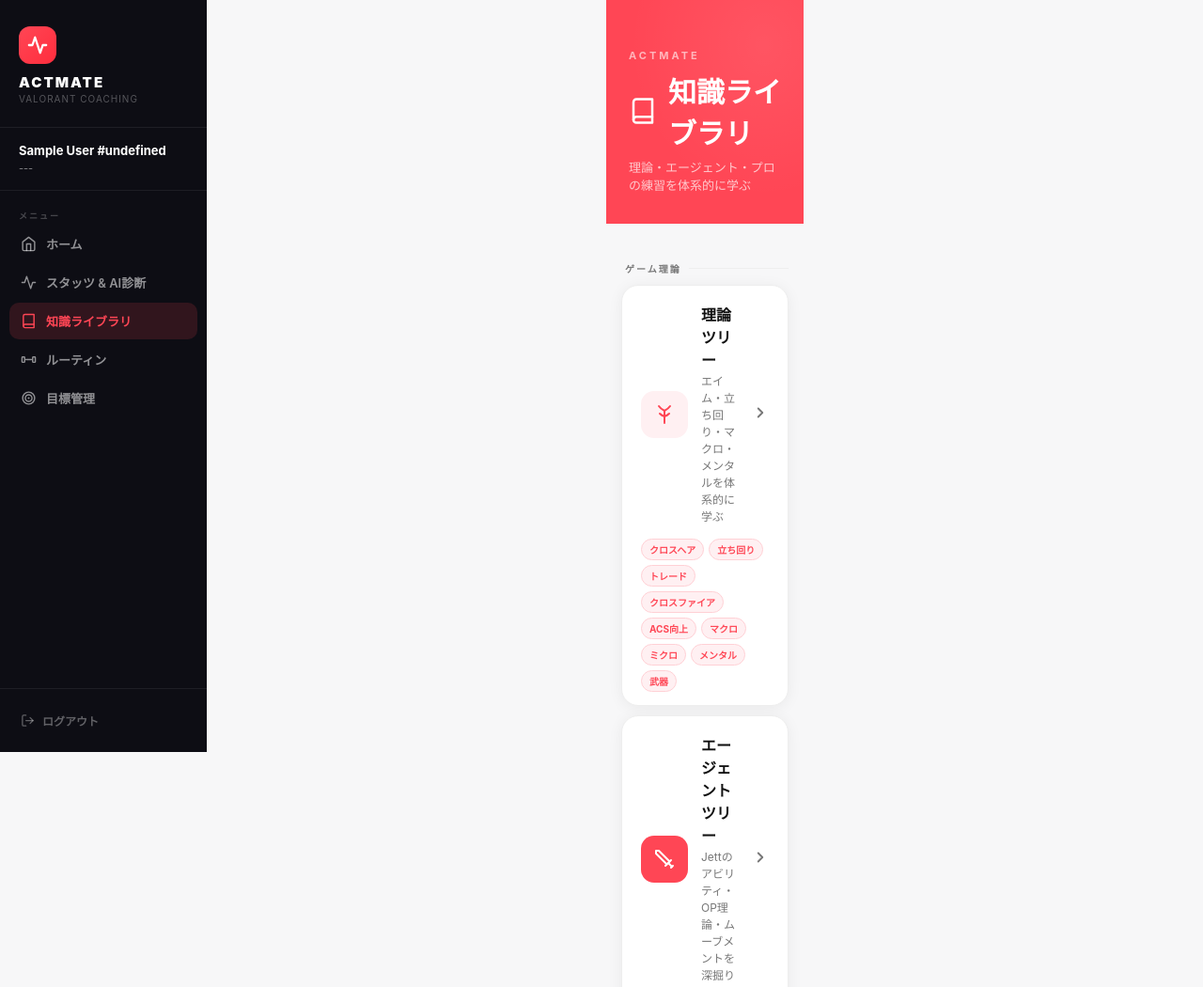
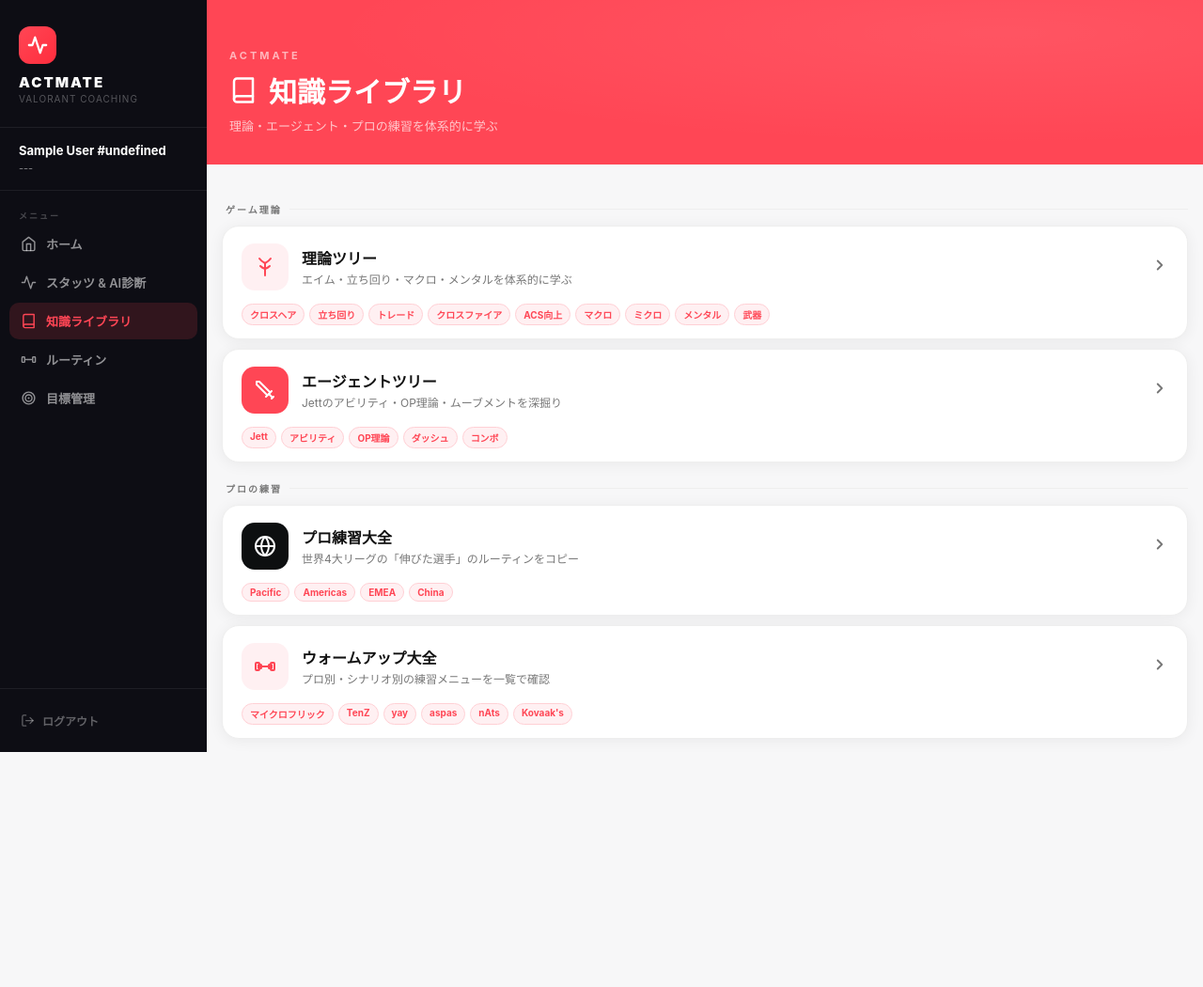
Before and after one commit to codeyou-jp/actmate, a plain HTML site: page knowledge.html in a window 1280 px wide. Shown: the top 1050 px of the page at 94% size. After the commit the page ends 906 px from the top, so only its background shows below. Drawn offline with Linux system fonts and the light colour scheme; no server answers; sample sign-in values are in the browser's storage.

Commit message:
PC版コンテンツ幅修正

```diff
--- a/knowledge.html
+++ b/knowledge.html
@@ -10,7 +10,8 @@
     --border: #eee; --card-shadow: 0 2px 16px rgba(0,0,0,0.06); --off-white: #f7f7f8;
   }
   * { box-sizing: border-box; margin: 0; padding: 0; }
-  body { font-family: -apple-system, BlinkMacSystemFont, 'Segoe UI', sans-serif; background: var(--off-white); color: var(--text); max-width: 430px; margin: 0 auto; min-height: 100vh; }
+  body { font-family: -apple-system, BlinkMacSystemFont, 'Segoe UI', sans-serif; background: var(--off-white); color: var(--text); min-height: 100vh; }
+  @media(min-width:769px){ .hero{padding:28px 32px 24px;} .section{padding:20px 32px;} }
   .hero { background: var(--red); padding: 52px 24px 32px; position: relative; overflow: hidden; }
   .hero::before { content: ''; position: absolute; inset: 0; background: radial-gradient(ellipse at 80% 20%, rgba(255,255,255,0.08) 0%, transparent 60%); }
   .hero-label { font-size: 11px; font-weight: 700; letter-spacing: 3px; color: rgba(255,255,255,0.6); text-transform: uppercase; margin-bottom: 8px; }
@@ -101,6 +102,14 @@
   /* ボトムナビ修正 */
   .bottom-nav{display:none!important;}
   @media(max-width:768px){.bottom-nav{display:flex!important;}}
+
+
+  @media(min-width:769px){
+    body{max-width:none;margin:0;}
+    .main-content{min-height:100vh;}
+    /* コンテンツエリアをPC用に広げる */
+    .content-wrap,.section,.hero,.routine-list,.goal-content{max-width:none !important;width:100%;}
+  }
 
 </style>
 </head>
```
Also changed, not shown: goal.html (+13 -1 lines), routine.html (+13 -1 lines).
